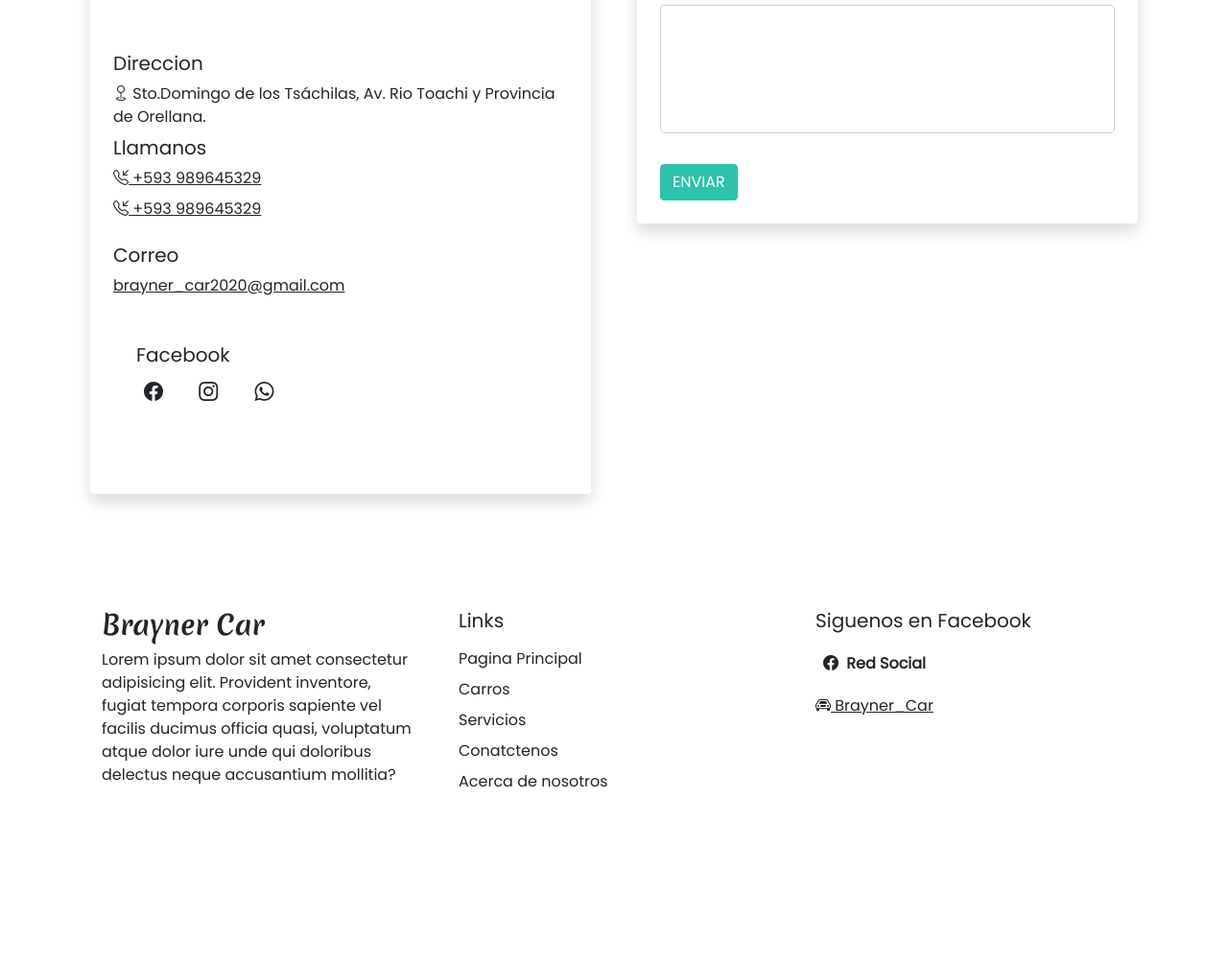
After one commit to Sebasor27/brayner_car, a PHP site: page /brayner_car/contact.php in a window 1280 px wide. The commit adds this page. Shown: the part 645-1649 px from the top of the page at 96% size. Run offline with PHP 8.4, Linux system fonts and the light colour scheme.

Commit message:
coomit contact-us

```diff
--- /dev/null
+++ b/brayner_car/contact.php
@@ -0,0 +1,105 @@
+<!DOCTYPE html>
+<html lang="en">
+
+<head>
+    <meta charset="UTF-8">
+    <meta name="viewport" content="width=device-width, initial-scale=1.0">
+    <title>Brayner - Contacto</title>
+    <?php require("../inc/links.php"); ?>
+
+
+    <link rel="stylesheet" href="https://cdn.jsdelivr.net/npm/bootstrap-icons@1.11.3/font/bootstrap-icons.min.css">
+    <link rel="stylesheet" href="https://cdn.jsdelivr.net/npm/swiper@11/swiper-bundle.min.css" />
+    <link rel="stylesheet" href="/brayner_car/css/style.css" />
+
+</head>
+
+<body class="bg-ligth">
+
+    <?php require('../inc/header.php'); ?>
+
+    <div class="my-5 ox-4">
+        <h2 class="fw-bold h-font text-center">Contactenos</h2>
+        <div class="h-line bg-dark"></div>
+        <p class="text-center mt-3">
+            Lorem ipsum dolor sit amet consectetur adipisicing elit.
+            Iusto molestias doloribus dolorem ratione neque non, laborum sunt rem,
+            ad nisi laboriosam harum hic! Nisi, architecto? <br> At voluptate quasi rerum nostrum.
+        </p>
+    </div>
+    <div class="container">
+        <div class="row">
+            <div class="col-lg-6 col-md-6 mb-5 px-4">
+                <div class="bg-white rounded shadow p-4">
+                <iframe class="w-100 rounded mb-4" height="320" src="https://www.google.com/maps/embed?pb=!1m14!1m12!1m3!1d997.4431667061135!2d-79.1723444718781!3d-0.27409342152986277!2m3!1f0!2f0!3f0!3m2!1i1024!2i768!4f13.1!5e0!3m2!1ses!2sec!4v1720018559601!5m2!1ses!2sec" loading="lazy" referrerpolicy="no-referrer-when-downgrade"></iframe>
+                  <h5 class="mt-4">Direccion</h5>
+                  <a href="https://maps.app.goo.gl/PfPEiAijgEaihJjK9" target="_blank" class="d-inline-block text-decoration-none text-dark mb-2">
+                  <i class="bi bi-geo"></i>  Sto.Domingo de los Tsáchilas, Av. Rio Toachi y Provincia de Orellana.
+                  </a>
+                  <h5>Llamanos</h5>
+                    <a href="tel: +593 989645329" class="d-inline-block mb-2 text-decration-none text-dark">
+                        <i class="bi bi-telephone-inbound"></i> +593 989645329
+                    </a>
+                    <br>
+                    <a href="tel: +593 989645329" class="d-inline-block text-decration-none text-dark">
+                        <i class="bi bi-telephone-inbound"></i> +593 989645329
+                    </a>
+                    <h5 class="mt-4">Correo</h5>
+                    <a href="mailto: brayner_car2020@gmail.com" class="d-inline-block text-decration-none text-dark">
+                        brayner_car2020@gmail.com
+                    </a>
+                    <div class="bg-white p-4 rounded mb-4">
+                    <h5 class="mt-4">Facebook</h5>
+                    <a href="" class="d-inline-block mb-3 text-dark fs-5 me-2">
+                        <span class="badge bg-ligth text-dark fs-5 p-2">
+                            <i class="bi bi-facebook me-1"></i>
+                        </span>
+                    </a>
+                    <a href="" class="d-inline-block mb-3">
+                        <span class="badge bg-ligth text-dark fs-5 me-2">
+                            <i class="bi bi-instagram"></i>
+                        </span>
+                    </a>
+                    <a href="" class="d-inline-block mb-3">
+                        <span class="badge bg-ligth  text-dark fs-5 me-2">
+                            <i class="bi bi-whatsapp"></i></i>
+                        </span>
+                    </a>
+                </div>
+            </div>
+
+        </div>
+        <div class="col-lg-6 col-md-6 px-4">
+                <div class="bg-white rounded shadow p-4 border-top border-4 border-dark pop">
+                   <form>
+                    <h5>Envia un mensaje</h5>
+                   <div class="mb-3">
+                            <label class="form-label" style="font-weight: 500;">Nombre</label>
+                            <input type="text" class="form-control shadow-none">
+                        </div>
+                        <div class="mb-3">
+                            <label class="form-label" style="font-weight: 500;">CORREO</label>
+                            <input type="email" class="form-control shadow-none">
+                        </div>
+                        <div class="mb-3">
+                            <label class="form-label" style="font-weight: 500;">ASUNTO</label>
+                            <input type="text" class="form-control shadow-none">
+                        </div>
+                        <div class="mb-3">
+                            <label class="form-label" style="font-weight: 500;">MENSAJE</label>
+                            <textarea class="form-control shadow-none" rows="5" style="resize: none;"></textarea>
+                        </div>
+                        <button type="submit" class="btn btn-success custom-bg mt-3 shadow-none">ENVIAR</button>
+                   </form>
+                </div>
+            </div>
+    </div>
+    <?php require('../inc/footer.php'); ?>
+
+
+    <br><br><br>
+    <br><br><br>
+
+</body>
+
+</html>
--- a/inc/header.php
+++ b/inc/header.php
@@ -16,7 +16,7 @@
                         <a class="nav-link me-2" href="servicios.php">INFORMACION</a>
                     </li>
                     <li class="nav-item">
-                        <a class="nav-link me-2" href="#">CONTACTO</a>
+                        <a class="nav-link me-2" href="contact.php">CONTACTO</a>
                     </li>
                     <li class="nav-item">
                         <a class="nav-link me-2" href="acercanos.php">ACERCA DE NOSOTROS</a>
```
